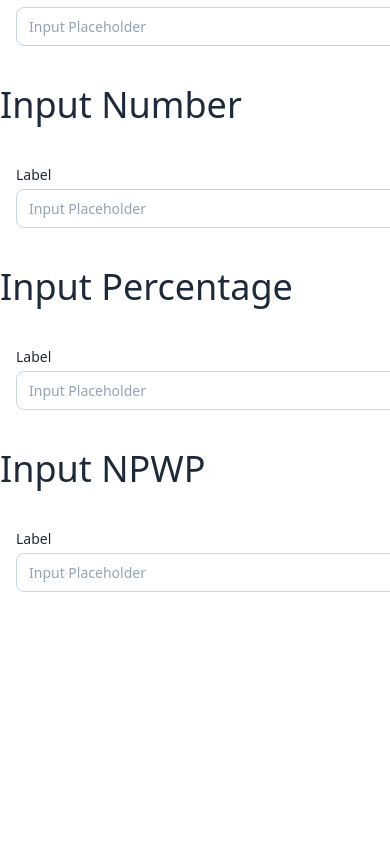
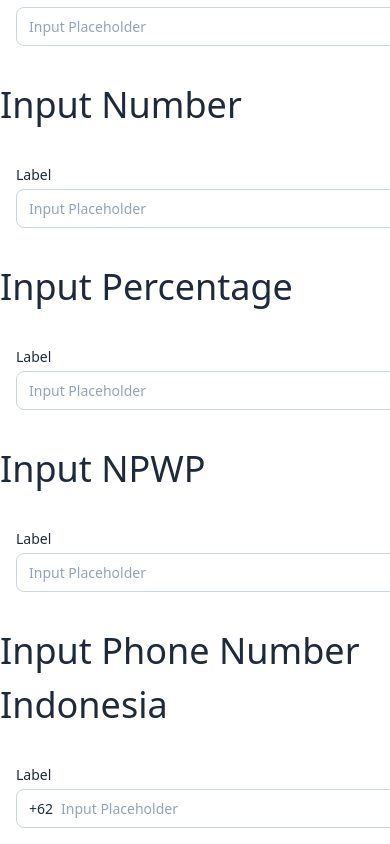
Before and after one commit to siska199/pp-w-code-base-react, a React (Vite) app in the folder react/: page / in a window 390 px wide. Shown: the part 1265-2109 px from the top of the page. Before the commit the page ends 1873 px from the top, so only its background shows below. Built offline with nearby package versions, Linux system fonts and the light colour scheme; the HTML template or start-up script is replaced by a standard one.

Commit message:
add input phone number

```diff
--- a/react/src/components/examples/ExampleInput.tsx
+++ b/react/src/components/examples/ExampleInput.tsx
@@ -3,6 +3,7 @@ import Container from "@components/ui/Container"
 import InputBase from "@components/ui/inputs/InputBase"
 import InputNPWP from "@components/ui/inputs/InputNPWP"
 import InputPercentage from "@components/ui/inputs/InputPercentage"
+import InputPhoneNumber from "@components/ui/inputs/InputPhoneNumber"
 import InputTextArea from "@components/ui/inputs/InputTextArea"
 import { useState } from "react"
 
@@ -10,6 +11,7 @@ import { useState } from "react"
 const ExampleInput = () => {
   const [valuePercentage, setValuePercentage] = useState("")
   const [valueNpwp, setValueNpwp] = useState("")
+  const [valuePhone, setValuePhone] = useState("")
 
   const handleOnChange = (e: React.ChangeEvent<HTMLInputElement | HTMLTextAreaElement>) => {
     const name = e?.target?.name
@@ -20,6 +22,10 @@ const ExampleInput = () => {
     }
     if(name==="input-npwp"){
       setValueNpwp(value)
+    }
+    if(name==="input-phone"){
+      console.log("yang diterima")
+      setValuePhone(value)
     }
   }
   return (
@@ -329,6 +335,17 @@ const ExampleInput = () => {
             type="npwp"
           />
       </div>
+      <h4>Input Phone Number Indonesia</h4>
+      <div className=" p-4 gap-4 flex w-[30rem]">
+        <InputPhoneNumber
+            name={"input-phone"}
+            label={"Label"}
+            placeholder="Input Placeholder"
+            value={valuePhone}
+            onChange={handleOnChange}
+            type="phone"
+          />
+      </div>
     </div>
   )
 }
--- a/react/src/components/ui/inputs/InputNPWP.tsx
+++ b/react/src/components/ui/inputs/InputNPWP.tsx
@@ -12,9 +12,8 @@ const InputNPWP = (props: TProps) => {
     const { onChange,value, ...attrs } = props;
 
 
-    const formatTaxNumber = (value: string): string => {
+    const formatValue= (value: string): string => {
         const digitsOnly = value.replace(/\D/g, "")?.slice(0,15);
-        console.log("digit only: ", digitsOnly)
         let formattedValue = digitsOnly
 
         //XX.XXX.XXX.X-XXX.XXX
@@ -38,7 +37,7 @@ const InputNPWP = (props: TProps) => {
     };
 
     const handleOnChangeFormatedValue = (e: React.ChangeEvent<HTMLInputElement>) => {
-        const formattedValue = formatTaxNumber(e.target.value);
+        const formattedValue = formatValue(e.target.value);
         e.target.value = formattedValue
         onChange(e);
     }
--- /dev/null
+++ b/react/src/components/ui/inputs/InputPhoneNumber.tsx
@@ -0,0 +1,51 @@
+import { TBasePropsInput } from '@/types/ui/index';
+import ContainerInput from "@components/ui/inputs/ContainerInput";
+import React from 'react';
+
+interface TProps extends TBasePropsInput,React.HTMLProps<HTMLInputElement>{
+    onChange    : (e:React.ChangeEvent<HTMLInputElement>) => void;
+    name        : string;
+    value       : string;
+}
+
+const InputPhoneNumber = (props: TProps) => {
+    const { onChange,value, ...attrs } = props;
+    const formatValue= (value: string): string => {
+        const digitsOnly = value.replace(/\D/g, "")?.slice(0,11)
+        let formattedValue = digitsOnly
+        //XX-XXX-XXX-XXX
+        if(digitsOnly?.length<=5){
+            formattedValue = digitsOnly.replace(/(\d{2})(\d{1,3})/, "$1-$2");
+        }
+        else if(digitsOnly?.length>5 && digitsOnly?.length<=8){
+            formattedValue = digitsOnly.replace(/(\d{2})(\d{3})(\d{1,3})/, "$1-$2-$3");
+        }
+        else{
+            formattedValue = digitsOnly.replace(/(\d{2})(\d{3})(\d{3})(\d{1,3})/, "$1-$2-$3-$4");
+        }
+
+        formattedValue = formattedValue.replace(/\.$/, "")
+        return formattedValue;
+
+    };
+    const handleOnChangeFormatedValue = (e: React.ChangeEvent<HTMLInputElement>) => {
+        const formattedValue = formatValue(e.target.value);
+        e.target.value = formattedValue
+        onChange(e)
+    }
+return (
+    <ContainerInput<React.HTMLProps<HTMLInputElement>>  {...attrs} customeElement={{
+        ...attrs?.customeElement,
+        start : <div>+62</div>
+    }}>
+        {
+            (attrsInput) => <input  {...attrsInput} value={`${value}`} onChange={handleOnChangeFormatedValue}  id={attrsInput?.name} placeholder={attrs?.variant === "v2" ? "" : attrsInput?.placeholder || ""} />
+        }
+    </ContainerInput>
+
+);
+
+}
+
+
+export default InputPhoneNumber;
```
